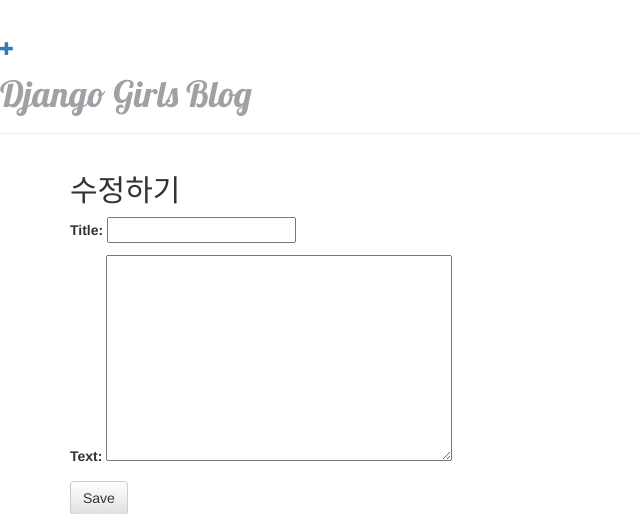
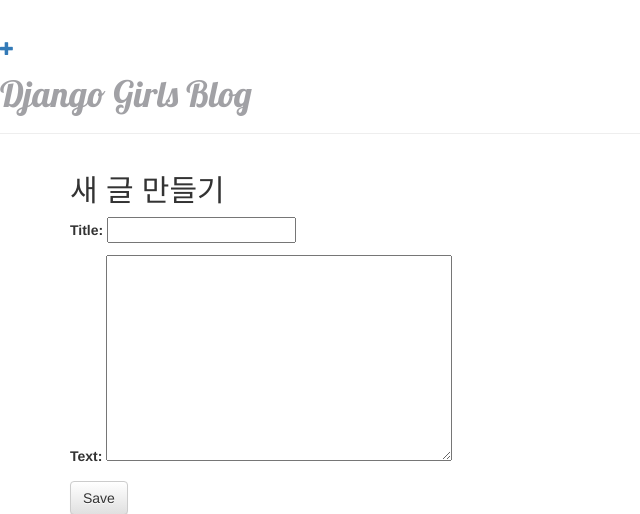
Before and after one commit to dlalstn604/my_first_blog, a Django app: page /post/new/ in a window 1280 px wide. Shown: the top 514 px of the page, without its empty margins (0-640 px from the left). Run offline with Django 3.2, Linux system fonts and the light colour scheme; some libraries are stand-ins or nearby versions.

Commit message:
새 글 수정

```diff
--- a/blog/templates/blog/post_edit.html
+++ b/blog/templates/blog/post_edit.html
@@ -1,7 +1,8 @@
 {% extends 'blog/base.html' %}
 
+
 {% block content %}
- <h2>수정하기</h2>
+ <h2>새 글 만들기</h2>
     <form method="POST" class="blog:post-form">{% csrf_token %}
         {{ form.as_p }}
         <button type="submit" class="save btn btn-default">Save</button>
```
